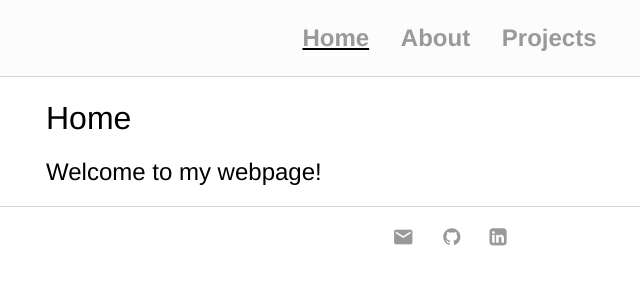
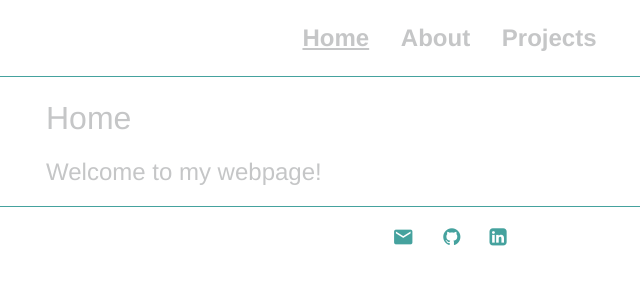
Before and after one commit to clfkenny/clfkenny.github.io, a Jekyll site: the page built from index.md, in a window 1280 px wide. Shown: the top 300 px of the page, without its empty margins (178-818 px from the left). Built offline with Jekyll 4.4.1, drawn with Linux system fonts in a browser that asks for light colours.

Commit message:
Update main.css

```diff
--- a/css/main.css
+++ b/css/main.css
@@ -2,10 +2,12 @@ body {
     margin: 100px auto;
     width: 100%;
     font-family:'Helvetica', 'Arial', 'Sans-Serif';
+    color: #c5c6c7;
+    background-color:#1f28333
 }
 nav {
-    background-color:#fcfcfc;
-    border-bottom: .8px solid #d5d5d5;
+    background-color:#1f28333;
+    border-bottom: .8px solid #45a29e;
     font-size: 1.5em;
     text-align: center;
     overflow: hidden;
@@ -25,12 +27,15 @@ nav ul li, footer ul li {
     display: inline;
     margin-right: 25px;
 }
+
+nav a{color: #c5c6c7;}
+
 div.container a{
     font-size: 1.1em;
 }
 a {
     text-decoration: none;
-    color: #999;
+    color:#45a29e;
 }
 a:hover {
     text-decoration: underline;
@@ -55,7 +60,7 @@ p {
     font-family:'Helvetica', 'Arial', 'Sans-Serif';
 }
 footer {
-    border-top: .8px solid #d5d5d5;
+    border-top: .8px solid #45a29e;
     font-size: .9em;
     text-align: center;
 }
```
